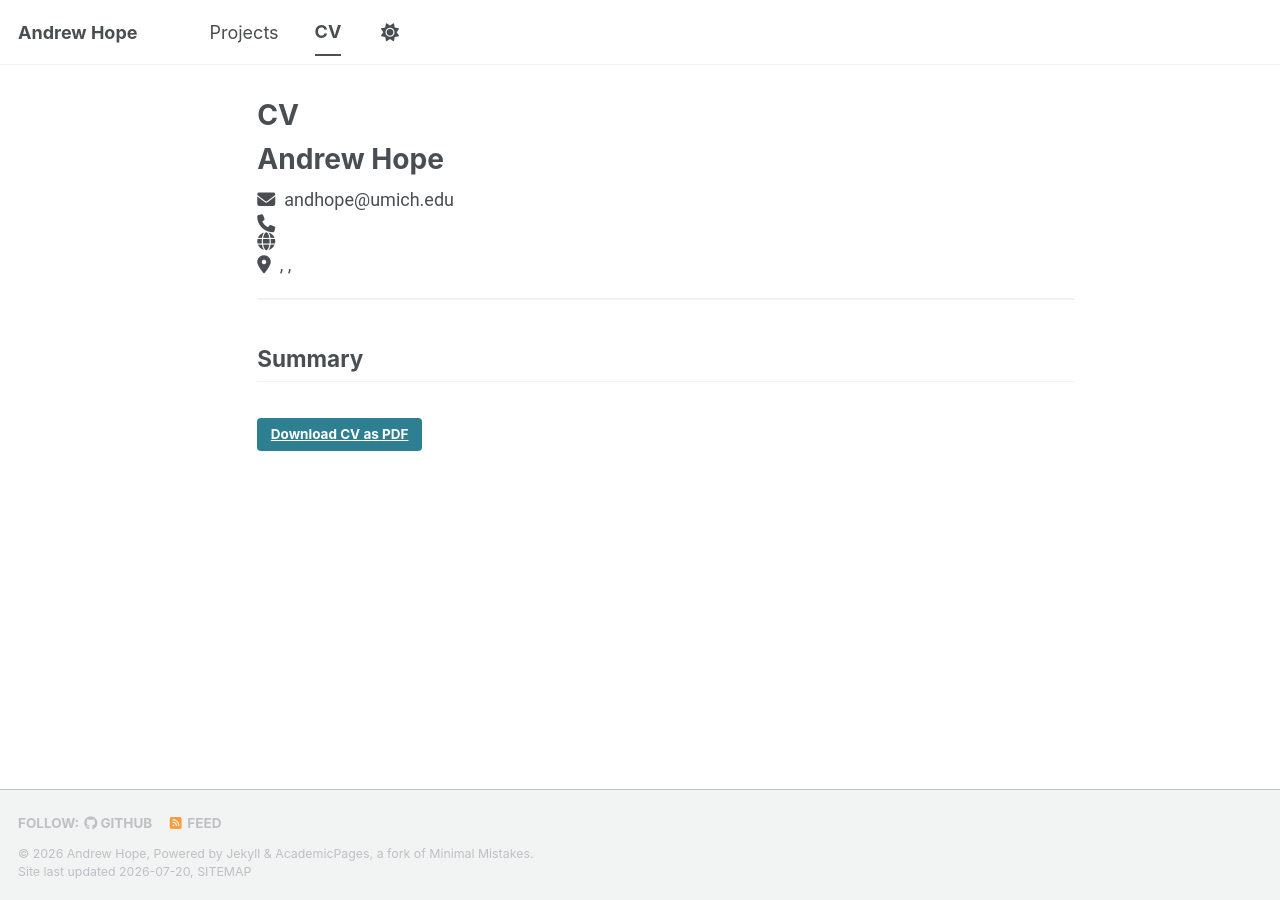
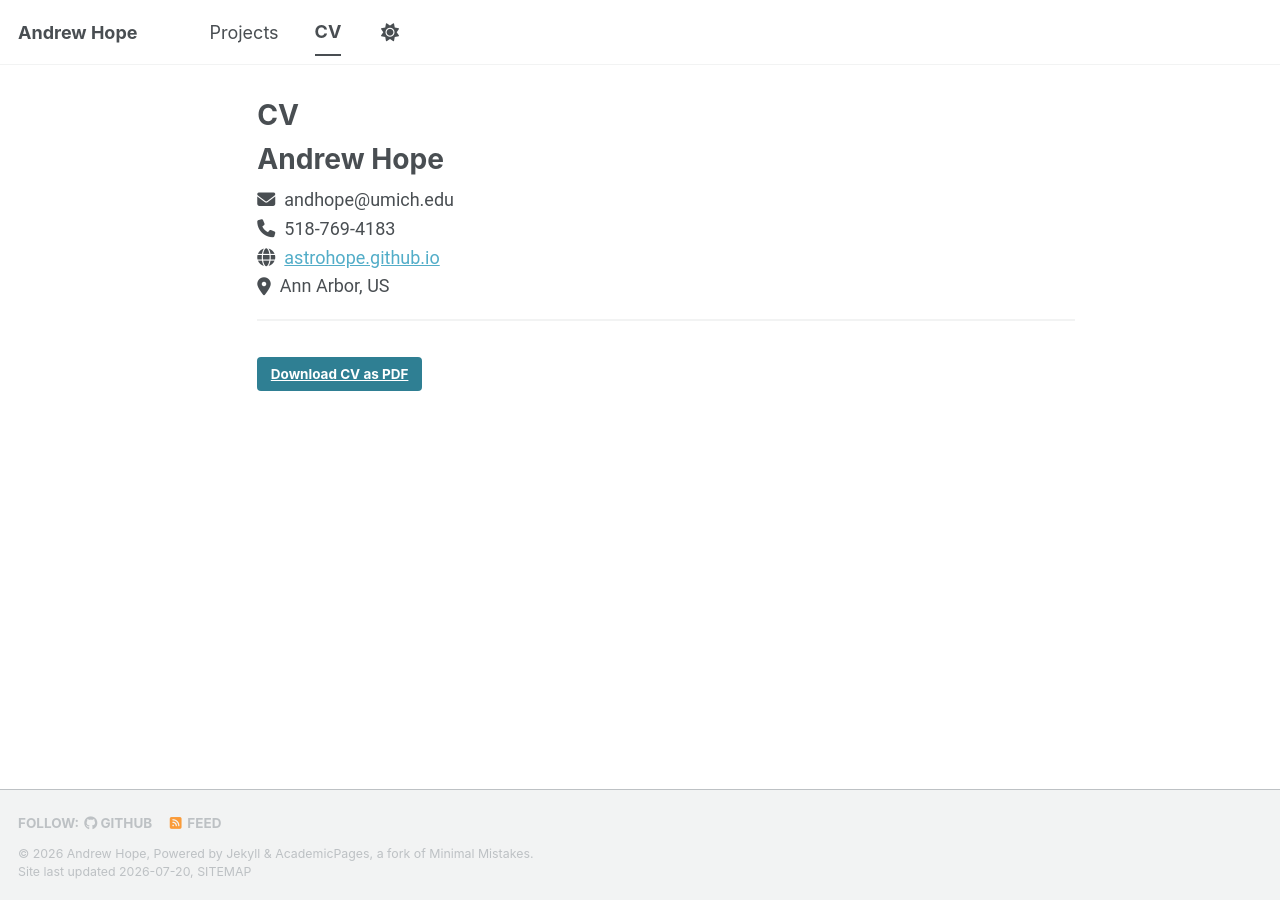
Before and after one commit to astrohope/astrohope.github.io, a Jekyll site: the page built from _pages/cv-json.md, in a window 1280 px wide. Built offline with Jekyll 4.4.1, drawn with Linux system fonts in a browser that asks for light colours; a style sheet for code colours, icons or effects is not loaded.

Commit message:
Editing CV page

```diff
--- a/_data/cv.json
+++ b/_data/cv.json
@@ -2,15 +2,11 @@
   "basics": {
     "name": "Andrew Hope",
     "email": "andhope@umich.edu",
-    "phone": "",
-    "website": "",
-    "summary": "",
+    "website": "astrohope.github.io",
+    "phone": "518-769-4183",
     "location": {
-      "address": "",
-      "postalCode": "",
-      "city": "",
-      "countryCode": "",
-      "region": ""
+      "city": "Ann Arbor",
+      "countryCode": "US"
     }
 }
 }
```
